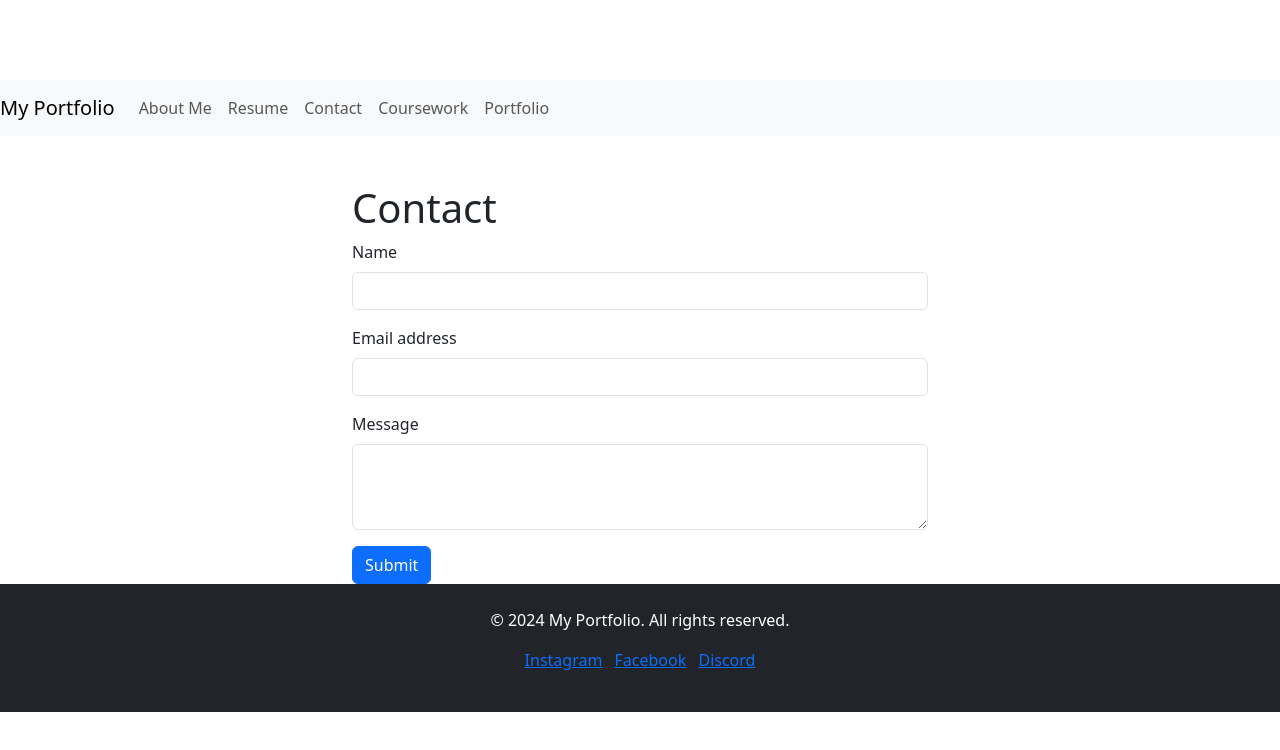
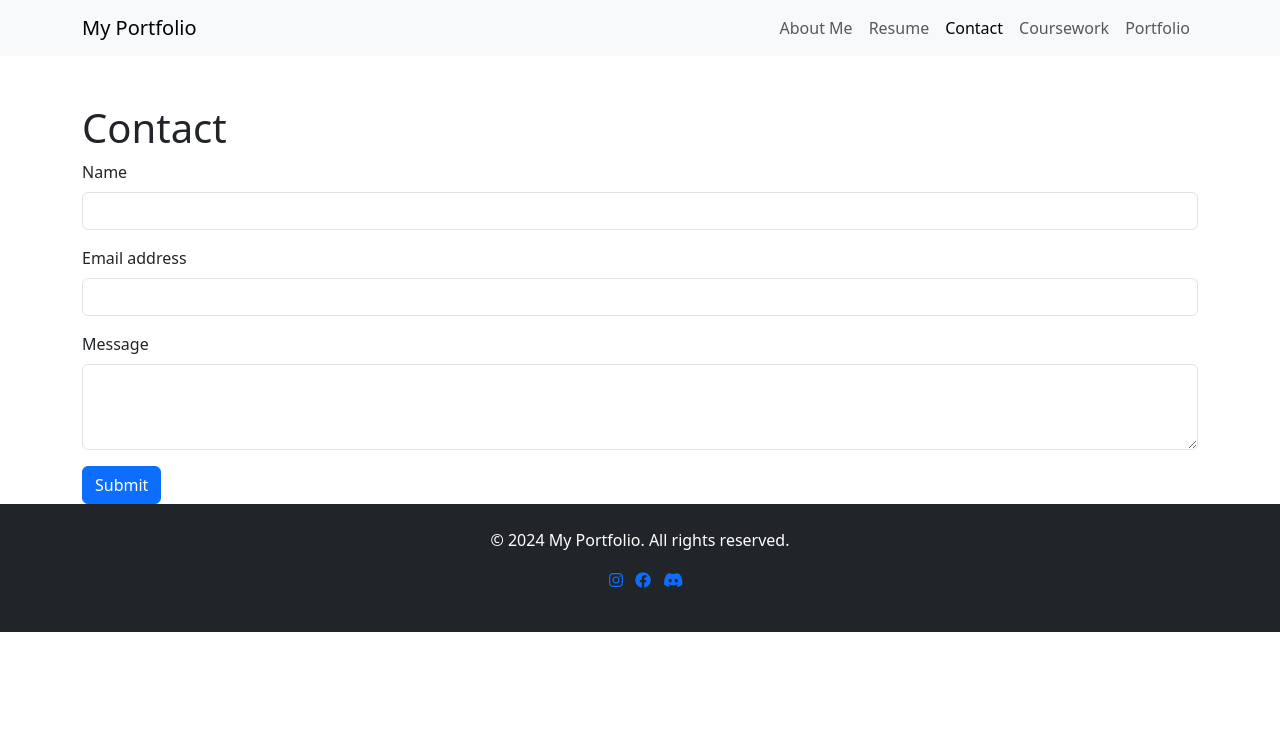
Before and after one commit to GavinSchimpff/GavinSchimpff.github.io, a plain HTML site: page contact.html in a window 1280 px wide. Drawn offline with nearby package versions, Linux system fonts and the light colour scheme.

Commit message:
initial-check

```diff
--- a/contact.html
+++ b/contact.html
@@ -5,37 +5,30 @@
     <meta name="viewport" content="width=device-width, initial-scale=1.0">
     <title>Contact</title>
     <link href="https://cdn.jsdelivr.net/npm/bootstrap@5.3.3/dist/css/bootstrap.min.css" rel="stylesheet">
-    <style>
-        /* Custom CSS styles */
-        body {
-            padding-top: 5rem;
-        }
-        .form-container {
-            max-width: 600px;
-            margin: 0 auto;
-        }
-    </style>
+    <link rel="stylesheet" href="https://cdnjs.cloudflare.com/ajax/libs/font-awesome/6.0.0-beta3/css/all.min.css">
 </head>
 <body>
     <nav class="navbar navbar-expand-lg navbar-light bg-light">
+        <div class="container">
             <a class="navbar-brand" href="index.html">My Portfolio</a>
             <button class="navbar-toggler" type="button" data-bs-toggle="collapse" data-bs-target="#navbarNav" aria-controls="navbarNav" aria-expanded="false" aria-label="Toggle navigation">
                 <span class="navbar-toggler-icon"></span>
             </button>
             <div class="collapse navbar-collapse" id="navbarNav">
-            <ul class="navbar-nav">
+                <ul class="navbar-nav ms-auto">
                     <li class="nav-item"><a class="nav-link" href="about.html">About Me</a></li>
                     <li class="nav-item"><a class="nav-link" href="resume.html">Resume</a></li>
-                <li class="nav-item"><a class="nav-link" href="contact.html">Contact</a></li>
+                    <li class="nav-item"><a class="nav-link active" href="contact.html">Contact</a></li>
                     <li class="nav-item"><a class="nav-link" href="coursework.html">Coursework</a></li>
                     <li class="nav-item"><a class="nav-link" href="portfolio.html">Portfolio</a></li>
                 </ul>
+            </div>
         </div>
     </nav>
 
     <div class="container form-container mt-5">
         <h1>Contact</h1>
-        <form action="proconkix@icloud.com" method="POST">
+        <form action="mailto:proconkix@icloud.com" method="POST" enctype="text/plain">
             <div class="mb-3">
                 <label for="name" class="form-label">Name</label>
                 <input type="text" class="form-control" id="name" name="name" required>
@@ -56,13 +49,29 @@
         <div class="container text-center">
             <p>&copy; 2024 My Portfolio. All rights reserved.</p>
             <ul class="list-inline">
-                <li class="list-inline-item"><a href="#">Instagram</a></li>
-                <li class="list-inline-item"><a href="#">Facebook</a></li>
-                <li class="list-inline-item"><a href="#">Discord</a></li>
+                <li class="list-inline-item">
+                </li>
+                <li class="list-inline-item">
+                    <a href="https://www.instagram.com/proconkix23/" target="_blank">
+                        <i class="fab fa-instagram"></i>
+                        <span class="visually-hidden">Instagram</span>
+                    </a>
+                </li>
+                <li class="list-inline-item">
+                    <a href="https://www.facebook.com/ProConKix/" target="_blank">
+                        <i class="fab fa-facebook"></i>
+                        <span class="visually-hidden">Facebook</span>
+                    </a>
+                </li>
+                <li class="list-inline-item">
+                    <a href="https://discord.gg/NvX3rvA9vb" target="_blank">
+                        <i class="fab fa-discord"></i>
+                        <span class="visually-hidden">Discord</span>
+                    </a>
+                </li>
             </ul>
         </div>
     </footer>
 
-    <script src="https://cdn.jsdelivr.net/npm/bootstrap@5.3.3/dist/js/bootstrap.bundle.min.js"></script>
 </body>
 </html>
```
Also changed, not shown: about.html (+20 -7 lines). Lines whose indentation alone changed are shown as unchanged.
